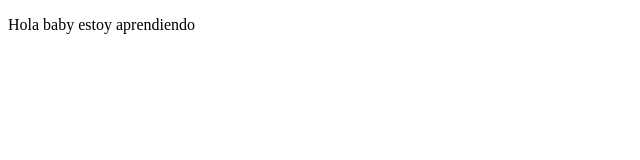
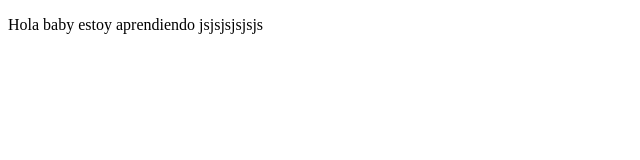
Before and after one commit to goaset/proyectoDemoCursoPrework, a plain HTML site: page index.html in a window 1280 px wide. Shown: the full height of the page, 0-640 px from the left. Drawn offline with Linux system fonts and the light colour scheme.

Commit message:
cambios ligeros

```diff
--- a/index.html
+++ b/index.html
@@ -8,7 +8,7 @@
 </head>
 <body>
     <p>
-        Hola baby estoy aprendiendo
+        Hola baby estoy aprendiendo jsjsjsjsjsjs
     </p>
 </body>
 </html>
```
